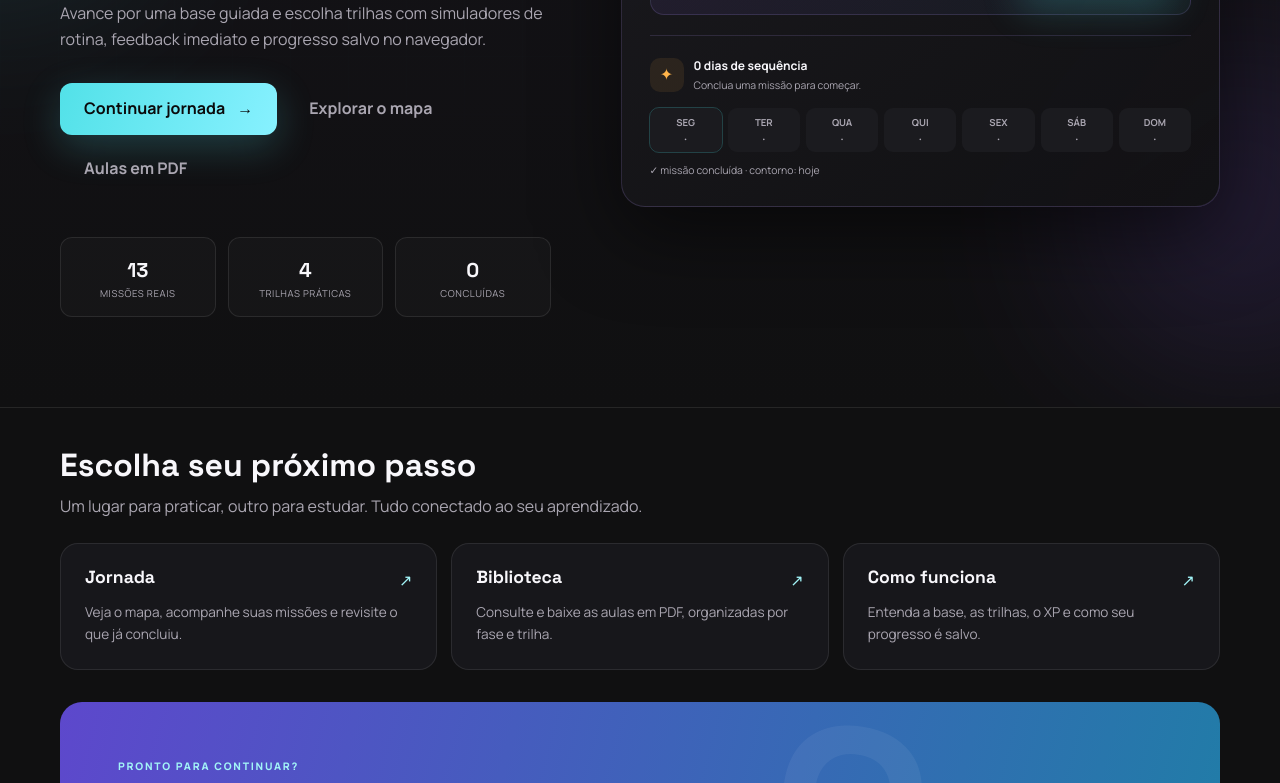
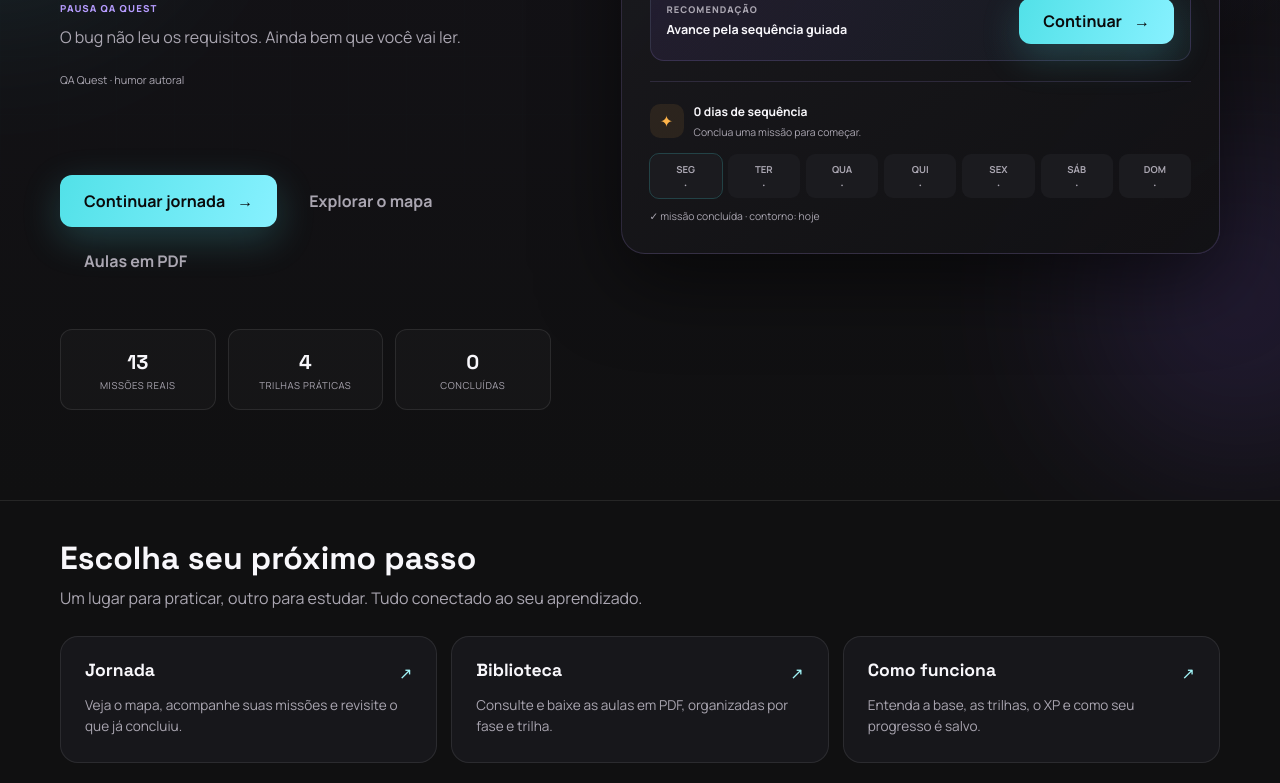
Before and after one commit to gufvr/qa-quest, a website built with Vite: page index.html in a window 1280 px wide. Shown: the part 524-1307 px from the top of the page. Built offline with nearby package versions, Linux system fonts and the light colour scheme.

Commit message:
feat: adicionar mensagens diárias e contextuais à home

```diff
--- /dev/null
+++ b/components/home-insight.js
@@ -0,0 +1,36 @@
+// The message is intentionally not an aria-live region: daily/context updates
+// must not announce themselves over the learner or move keyboard focus.
+const labels = Object.freeze({
+  fact: "FATO COM FONTE",
+  guidance: "DICA DE ESTUDO",
+  humor: "PAUSA QA QUEST"
+});
+
+export function renderHomeInsight(root, insight) {
+  if (root.dataset.insightId === insight.id) return;
+  const previousId = root.dataset.insightId;
+  root.dataset.insightId = insight.id;
+  root.dataset.insightType = insight.type;
+  root.dataset.insightContext = insight.context;
+  root.querySelector("[data-insight-label]").textContent = labels[insight.type];
+  root.querySelector("[data-insight-text]").textContent = insight.text;
+  root.querySelector("[data-insight-author]").textContent = insight.type === "fact"
+    ? `Paráfrase · ${insight.author}`
+    : `QA Quest · ${insight.type === "humor" ? "humor autoral" : "orientação de estudo"}`;
+  const source = root.querySelector("[data-insight-source]");
+  source.hidden = !insight.source;
+  if (insight.source) {
+    source.href = insight.source.url;
+    source.title = insight.source.title;
+    source.setAttribute("aria-label", `Consultar fonte: ${insight.source.title}, ${insight.author} (abre em nova aba)`);
+  } else {
+    source.removeAttribute("href");
+    source.removeAttribute("title");
+    source.removeAttribute("aria-label");
+  }
+  if (previousId) {
+    root.classList.remove("is-updating");
+    void root.offsetWidth;
+    root.classList.add("is-updating");
+  }
+}
--- /dev/null
+++ b/core/home-insight-controller.js
@@ -0,0 +1,67 @@
+import { selectHomeInsight } from "./home-insights.js";
+
+export function delayUntilLocalMidnight(date) {
+  const next = new Date(date.getTime());
+  next.setHours(24, 0, 0, 0);
+  return Math.max(1, next.getTime() - date.getTime() + 50);
+}
+
+// Progress changes come from the existing home subscriber. Day/focus events
+// refresh only the insight, even when the shared subscriber skips unchanged state.
+// Clock and environment injection keep midnight/resume behavior testable.
+export function createHomeInsightController({
+  getState, render, canRender = () => true, now = () => new Date(), win = window, doc = document
+}) {
+  const events = new AbortController();
+  const options = { signal: events.signal };
+  let timer;
+  let lastId;
+  let suspended = false;
+  let destroyed = false;
+
+  function stopTimer() {
+    win.clearTimeout(timer);
+    timer = undefined;
+  }
+
+  function schedule(date) {
+    stopTimer();
+    if (!destroyed && !suspended && !doc.hidden) {
+      timer = win.setTimeout(refresh, delayUntilLocalMidnight(date));
+    }
+  }
+
+  function update(state, recommendation) {
+    if (destroyed) return;
+    const date = now();
+    const insight = selectHomeInsight(state, { date, recommendation });
+    if (insight.id !== lastId && canRender()) {
+      render(insight);
+      lastId = insight.id;
+    }
+    schedule(date);
+  }
+
+  function refresh() {
+    if (destroyed || suspended || doc.hidden) return;
+    update(getState());
+  }
+
+  win.addEventListener("focus", refresh, options);
+  win.addEventListener("pageshow", () => { suspended = false; refresh(); }, options);
+  win.addEventListener("pagehide", () => { suspended = true; stopTimer(); }, options);
+  doc.addEventListener("visibilitychange", () => {
+    if (doc.hidden) stopTimer();
+    else refresh();
+  }, options);
+
+  return {
+    update,
+    refresh,
+    destroy() {
+      destroyed = true;
+      stopTimer();
+      events.abort();
+    }
+  };
+}
--- /dev/null
+++ b/core/home-insights.js
@@ -0,0 +1,103 @@
+import { getRecommendedMission, learningTracks } from "./content-catalog.js";
+
+const reviewedAt = "2026-11-01";
+const microsoft = Object.freeze({
+  author: "Microsoft Learn",
+  title: "Architecture strategies for testing",
+  url: "https://learn.microsoft.com/en-us/azure/well-architected/operational-excellence/testing",
+  reviewedAt
+});
+const fowler = Object.freeze({
+  author: "Martin Fowler",
+  title: "Software Testing Guide",
+  url: "https://martinfowler.com/testing/",
+  reviewedAt
+});
+
+// Editorial policy: factual entries are short Portuguese paraphrases, never
+// literal quotes. section identifies the passage reviewed at the original URL.
+// Recheck attribution and context before changing a fact or adding a source.
+function group(context, fact, guidance, humor) {
+  return [
+    { id: `${context}-fact`, context, type: "fact", text: fact.text,
+      author: fact.source.author, editorialForm: "paraphrase",
+      source: Object.freeze({ ...fact.source, section: fact.section }) },
+    { id: `${context}-guidance`, context, type: "guidance", text: guidance,
+      author: "QA Quest", editorialForm: "original", source: null },
+    { id: `${context}-humor`, context, type: "humor", text: humor,
+      author: "QA Quest", editorialForm: "original", source: null }
+  ].map(Object.freeze);
+}
+
+export const homeInsights = Object.freeze([
+  ...group("phase1", {
+    text: "Testar desde o início ajuda a esclarecer requisitos e perceber limitações ainda no desenho da solução.",
+    source: microsoft, section: "Test early, test often, test what matters"
+  }, "Nesta fase, compare conceitos e pense em qual pergunta cada tipo de teste ajuda você a responder.",
+  "O bug não leu os requisitos. Ainda bem que você vai ler."),
+  ...group("phase2", {
+    text: "Exemplos ligados a uma história podem orientar critérios de aceitação e depois integrar uma suíte de regressão.",
+    source: fowler, section: "Story Test"
+  }, "Ao revisar um requisito, procure uma exceção e escreva a pergunta que você faria para esclarecer a regra.",
+  "Requisito “óbvio” adora chegar acompanhado de interpretações diferentes."),
+  ...group("phase3", {
+    text: "Uma interface pode precisar de verificações de layout e interação, além de testes em outras camadas.",
+    source: microsoft, section: "Incorporate different types of testing — UI Testing"
+  }, "No login fictício, observe campos, mensagens e sessão. Compare o resultado de cada ação com o comportamento esperado.",
+  "O botão Entrar parece tranquilo. O campo vazio prefere não comentar."),
+  ...group("phase4", {
+    text: "Um plano de testes organiza escopo, casos, recursos e critérios de entrada e saída para uma release.",
+    source: microsoft, section: "Create your plan"
+  }, "Para montar seu plano, comece pelo risco e pelo objetivo. Depois escolha os cenários que ajudam a tomar uma decisão.",
+  "Planejar testes: porque “testa tudo rapidinho” ainda não virou uma estratégia."),
+  ...group("track:flows", {
+    text: "No teste exploratório, aprender, desenhar testes e executá-los acontece em ciclos rápidos de investigação.",
+    source: fowler, section: "Exploratory Testing"
+  }, "Ao investigar um fluxo, acompanhe os dados entre telas e registre o caminho que levou ao comportamento observado.",
+  "Carrinho cheio de produtos, caderno cheio de hipóteses."),
+  ...group("track:release", {
+    text: "A suíte de testes precisa ser revisada e ampliada conforme surgem funcionalidades e defeitos em produção.",
+    source: microsoft, section: "Test early, test often, test what matters"
+  }, "Antes de emitir um parecer, diga o que você verificou nesta candidata e quais evidências sustentam sua decisão.",
+  "A candidata pediu aprovação. Você pediu evidências."),
+  ...group("track:specialized", {
+    text: "Carga avalia o volume esperado; estresse investiga limites, pontos de falha e recuperação do sistema.",
+    source: microsoft, section: "Incorporate different types of testing — Load & Performance Testing; Stress Testing"
+  }, "Defina a pergunta antes da simulação e limite seu parecer ao que as métricas e evidências realmente demonstram.",
+  "Nem toda lentidão é drama: primeiro, vamos olhar as métricas."),
+  ...group("track:professional", {
+    text: "Ao simular um serviço, é importante conferir se o dublê continua representando o contrato real.",
+    source: fowler, section: "Contract Test"
+  }, "Escreva o esperado e o observado de forma que outra pessoa consiga reproduzir e entender seu achado.",
+  "Um bom relato poupa o time de brincar de adivinhar o bug."),
+  ...group("general", {
+    text: "Testes automatizados e exploração se complementam; a automação não cobre sozinha toda a atividade de QA.",
+    source: fowler, section: "Automated testing is not enough"
+  }, "Escolha uma missão para praticar e explique sua conclusão com evidências. Você pode revisitar o conteúdo no seu ritmo.",
+  "Passou de primeira? Ótimo. Agora capricha naquela evidência.")
+]);
+
+export function getHomeInsightContext(state, recommendation = getRecommendedMission(state)) {
+  if (recommendation?.type === "phase") return recommendation.progressId;
+  if (state.missions.phase4?.completed && learningTracks.some((track) => track.id === state.selectedTrack)) {
+    return `track:${state.selectedTrack}`;
+  }
+  return "general";
+}
+
+export function localCalendarDay(date) {
+  if (!Number.isFinite(date.getTime())) throw new RangeError("Data inválida para a mensagem do dia.");
+  // UTC encodes local calendar components only: the selection changes at local
+  // midnight, not after 24 elapsed hours or at UTC midnight (including DST).
+  return Math.floor(Date.UTC(date.getFullYear(), date.getMonth(), date.getDate()) / 86400000);
+}
+
+export function selectHomeInsight(state, { date = new Date(), recommendation, messages = homeInsights } = {}) {
+  const context = getHomeInsightContext(state, recommendation);
+  const contextual = messages.filter((entry) => entry.context === context);
+  const eligible = contextual.length ? contextual : messages.filter((entry) => entry.context === "general");
+  // The built-in general guidance is a safe fallback even for an empty catalog.
+  if (!eligible.length) return homeInsights.find((entry) => entry.id === "general-guidance");
+  const index = ((localCalendarDay(date) % eligible.length) + eligible.length) % eligible.length;
+  return eligible[index];
+}
--- a/index.html
+++ b/index.html
@@ -43,10 +43,14 @@
             </div>
 
             <h1>Pratique decisões reais.<br /><span>Evolua como QA.</span></h1>
-            <p class="home-hero__description">
-              Avance por uma base guiada e escolha trilhas com simuladores de
-              rotina, feedback imediato e progresso salvo no navegador.
-            </p>
+            <div class="home-hero__description home-insight" id="home-insight" aria-live="off">
+              <span class="home-insight__label" data-insight-label>DICA DE ESTUDO</span>
+              <p class="home-insight__text" data-insight-text>Avance por uma base guiada e escolha trilhas com simuladores de rotina, feedback imediato e progresso salvo no navegador.</p>
+              <div class="home-insight__meta">
+                <span data-insight-author>QA Quest · orientação de estudo</span>
+                <a data-insight-source hidden target="_blank" rel="noopener noreferrer">Consultar fonte <span aria-hidden="true">↗</span></a>
+              </div>
+            </div>
 
             <div class="home-hero__actions">
               <a class="button button--primary" data-start href="phase1.html">
--- a/pages/home.js
+++ b/pages/home.js
@@ -2,6 +2,8 @@ import { initializeLegacyHomeRedirect } from "../core/legacy-home-redirect.js";
 import "../components/activity-streak.js";
 import { initializeSitePage } from "../core/site-page.js";
 import { getCompletedUniqueMissions, journeyGroups, learningTracks, uniqueMissions } from "../core/content-catalog.js";
+import { createHomeInsightController } from "../core/home-insight-controller.js";
+import { renderHomeInsight } from "../components/home-insight.js";
 
 const get = (id) => document.getElementById(id);
 let lastAnnouncement = "";
@@ -56,7 +58,16 @@ function updateRecommendation(state, recommendation) {
 }
 
 
-if (!initializeLegacyHomeRedirect()) initializeSitePage((state, { announce, recommendation }) => {
+if (!initializeLegacyHomeRedirect()) {
+  const insight = createHomeInsightController({
+    getState: () => window.QAQuestProgress.getState(),
+    render: (message) => renderHomeInsight(get("home-insight"), message),
+    canRender: () => !get("home-insight").contains(document.activeElement)
+  });
+  // Do not hide or replace the source link while someone is using it.
+  get("home-insight").addEventListener("focusout", () => queueMicrotask(insight.refresh));
+  initializeSitePage((state, { announce, recommendation }) => {
+    insight.update(state, recommendation);
     updateLevel(state);
     updateRecommendation(state, recommendation);
     get("catalog-mission-count").textContent = String(uniqueMissions.length);
@@ -66,3 +77,4 @@ if (!initializeLegacyHomeRedirect()) initializeSitePage((state, { announce, reco
     if (announce && message !== lastAnnouncement) get("home-live-status").textContent = message;
     lastAnnouncement = message;
   });
+}
--- a/styles/home.css
+++ b/styles/home.css
@@ -62,6 +62,15 @@
   color: var(--muted);
   font-size: 1rem;
 }
+
+.home-insight { min-block-size: 10.5rem; }
+.home-insight__label { display: block; color: var(--purple-bright); font-size: 0.6rem; font-weight: 800; letter-spacing: 0.12em; }
+.home-insight__text { margin: 8px 0; }
+.home-insight__meta { display: flex; flex-wrap: wrap; align-items: center; gap: 4px 14px; min-height: 44px; font-size: 0.68rem; line-height: 1.5; }
+.home-insight__meta a:not([hidden]) { display: inline-flex; align-items: center; gap: 5px; min-height: 44px; color: var(--cyan-soft); border-radius: 4px; }
+.home-insight__meta a:hover { text-decoration: underline; text-underline-offset: 4px; }
+.home-insight.is-updating .home-insight__text { animation: home-insight-reveal 0.28s ease; }
+@keyframes home-insight-reveal { from { opacity: 0.65; } to { opacity: 1; } }
 
 .home-hero__actions {
   display: grid;
@@ -170,6 +179,7 @@
 .destination-card > span { color: var(--cyan-soft); }
 .home-destinations .cta { margin-top: 32px; }
 @media (min-width: 560px) {
+  .home-insight { min-block-size: 9rem; }
   .home-hero__actions { display: flex; align-items: center; }
   .home-hero__actions .button { width: auto; }
   .home-metrics { gap: 12px; }
@@ -194,6 +204,7 @@
   .home-page .mission-panel { width: 100%; margin: 0; }
 }
 @media (prefers-reduced-motion: reduce) {
+  .home-insight.is-updating .home-insight__text { animation: none; }
   .destination-card { transition: none; }
   .destination-card:hover { transform: none; }
 }
```
Also changed, not shown: tests/site-pages.test.js (+188 -0 lines). Lines whose indentation alone changed are shown as unchanged.
